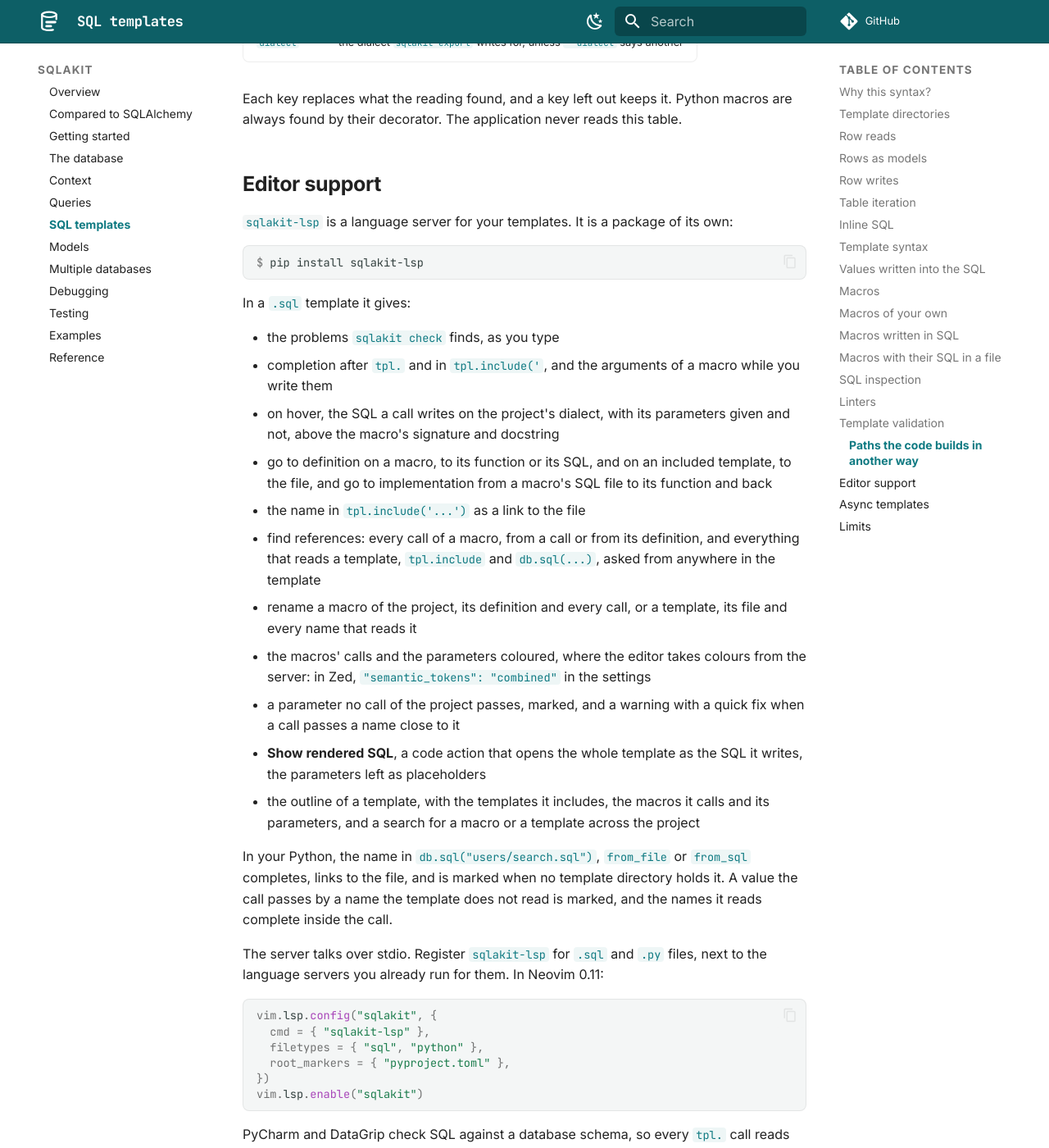
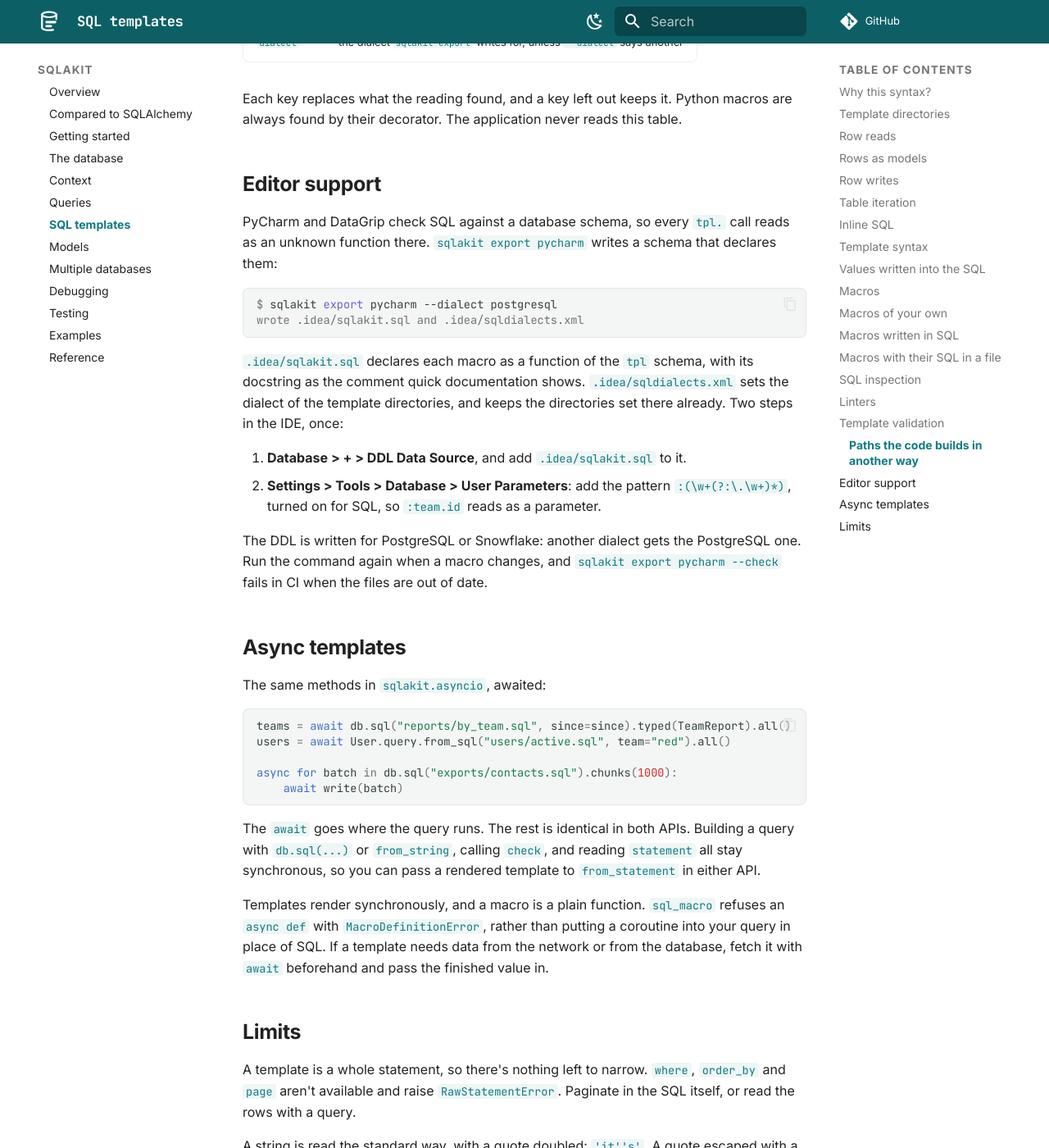
Before and after one commit to antonrh/sqlakit, an MkDocs documentation site: the page built from docs/sql.md, in a window 1280 px wide and 1400 px high, scrolled down 15292 px. Shown: the whole window at 82% size. Built offline with MkDocs 1.6.1 and Material for MkDocs 9.7.7, drawn with Linux system fonts in a browser that asks for light colours; comment, search, counter and statistics services are not loaded; some of the changed text lies outside the part shown.

````diff
--- a/docs/sql.md
+++ b/docs/sql.md
@@ -559,9 +559,9 @@ Templates(BASE_DIR, macros=["app.sql.macros", SHARED_DIR / "tenant.sql"])
 ```
 
 The file is SQL a linter reads like a template, with each argument declared as
-a table, so it checks the references in the expression too. `check()`,
-`sqlakit check` and `sqlakit-lsp` read it as well: an unknown macro in a body
-is reported on its line in the file.
+a table, so it checks the references in the expression too. `check()` and
+`sqlakit check` read it as well: an unknown macro in a body is reported on its
+line in the file.
 
 ## Macros with their SQL in a file
 
@@ -681,9 +681,8 @@ It exits with `1` when it finds a problem, so it fits CI and a pre-commit hook.
 `--format json` prints a list of `path`, `line`, `column` and `message` for a
 tool to read, and `--project app` checks the project around another directory.
 
-There's nothing to configure. `sqlakit check`, `sqlakit export` and
-`sqlakit-lsp` read your code without running it, and find what the application
-already says:
+There's nothing to configure. `sqlakit check` and `sqlakit export` read your
+code without running it, and find what the application already says:
 
 - the template directories, the files of SQL macros and the namespace, from the
   `Templates(...)` you build
@@ -720,56 +719,6 @@ macros are always found by their decorator. The application never reads this
 table.
 
 ## Editor support
-
-[`sqlakit-lsp`](https://github.com/sqlakit/sqlakit-lsp) is a language server for your templates. It is a
-package of its own:
-
-```console
-$ pip install sqlakit-lsp
-```
-
-In a `.sql` template it gives:
-
-- the problems `sqlakit check` finds, as you type
-- completion after `tpl.` and in `tpl.include('`, and the arguments of a macro
-  while you write them
-- on hover, the SQL a call writes on the project's dialect, with its parameters
-  given and not, above the macro's signature and docstring
-- go to definition on a macro, to its function or its SQL, and on an included
-  template, to the file, and go to implementation from a macro's SQL file to
-  its function and back
-- the name in `tpl.include('...')` as a link to the file
-- find references: every call of a macro, from a call or from its definition,
-  and everything that reads a template, `tpl.include` and `db.sql(...)`, asked
-  from anywhere in the template
-- rename a macro of the project, its definition and every call, or a template,
-  its file and every name that reads it
-- the macros' calls and the parameters coloured, where the editor takes colours
-  from the server: in Zed, `"semantic_tokens": "combined"` in the settings
-- a parameter no call of the project passes, marked, and a warning with a
-  quick fix when a call passes a name close to it
-- **Show rendered SQL**, a code action that opens the whole template as the
-  SQL it writes, the parameters left as placeholders
-- the outline of a template, with the templates it includes, the macros it
-  calls and its parameters, and a search for a macro or a template across the
-  project
-
-In your Python, the name in `db.sql("users/search.sql")`, `from_file` or
-`from_sql` completes, links to the file, and is marked when no template
-directory holds it. A value the call passes by a name the template does not
-read is marked, and the names it reads complete inside the call.
-
-The server talks over stdio. Register `sqlakit-lsp` for `.sql` and `.py` files,
-next to the language servers you already run for them. In Neovim 0.11:
-
-```lua
-vim.lsp.config("sqlakit", {
-  cmd = { "sqlakit-lsp" },
-  filetypes = { "sql", "python" },
-  root_markers = { "pyproject.toml" },
-})
-vim.lsp.enable("sqlakit")
-```
 
 PyCharm and DataGrip check SQL against a database schema, so every `tpl.`
 call reads as an unknown function there. `sqlakit export pycharm` writes a
--- a/pyproject.toml
+++ b/pyproject.toml
@@ -1,6 +1,6 @@
 [project]
 name = "sqlakit"
-version = "0.20.0"
+version = "0.21.0"
 description = "A toolkit for SQLAlchemy applications."
 readme = "README.md"
 license = "MIT"
````
Also changed, not shown: .claude/skills/migrate-from-jinja/SKILL.md (+40 -32 lines), CHANGELOG.md (+1 -3 lines), 1 other file.
